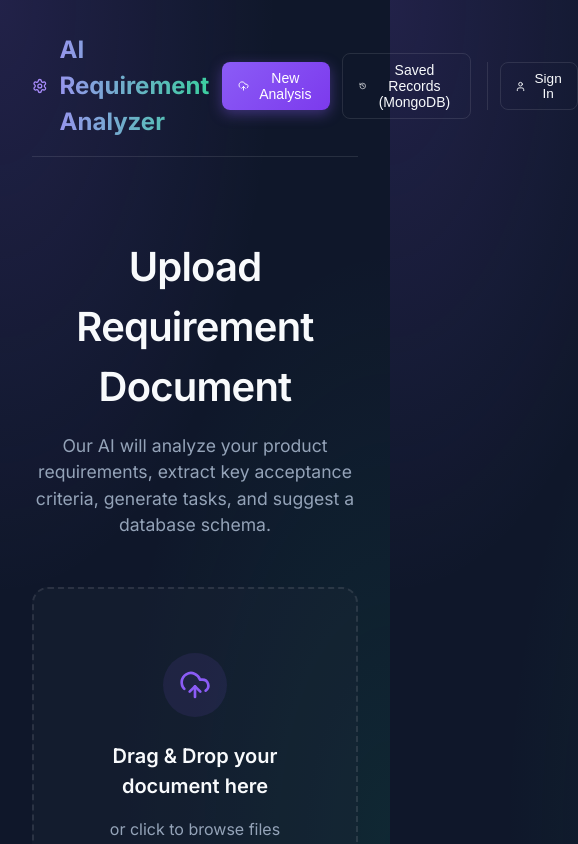
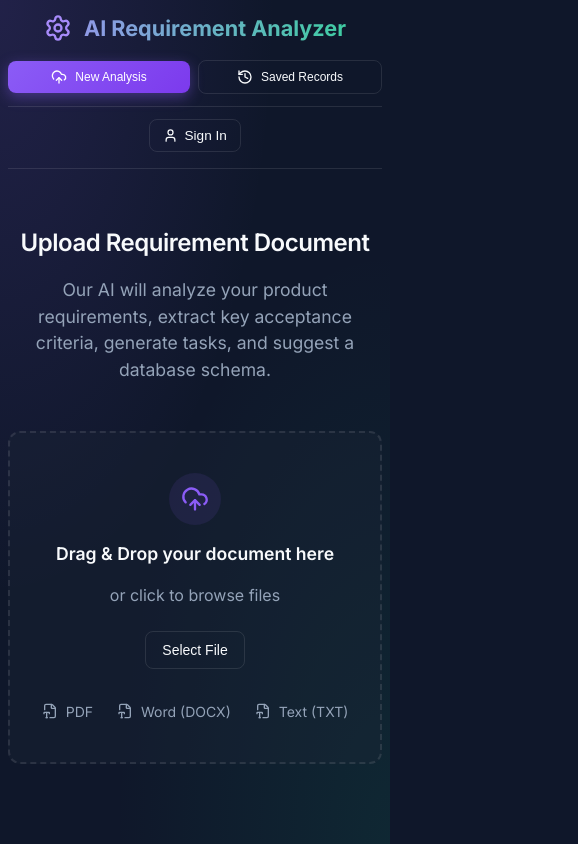
Before and after one commit to Omairran/Analyzer-Assistant, a React (Vite) app: page / in a window 390 px wide. Shown: the top 844 px of the page, 578 px wide, since content can reach past the window. Built offline with nearby package versions, Linux system fonts and the light colour scheme; no server answers.

Commit message:
Enhance mobile responsiveness and touch horizontal tab scrolling

```diff
--- a/src/App.jsx
+++ b/src/App.jsx
@@ -124,12 +124,12 @@ function App() {
           <span>AI Requirement Analyzer</span>
         </div>
 
-        {/* View Toggle Tabs */}
-        <div style={{ display: 'flex', gap: '0.75rem', alignItems: 'center' }}>
+        {/* View Toggle Tabs & Auth */}
+        <div className="header-actions">
+          <div className="header-nav-btns">
             <button
               className={`btn ${activeView === 'upload' ? 'btn-primary' : 'btn-secondary'}`}
               onClick={() => setActiveView('upload')}
-            style={{ padding: '0.5rem 1rem', fontSize: '0.875rem', display: 'flex', alignItems: 'center', gap: '0.5rem' }}
             >
               <UploadCloud size={16} /> New Analysis
             </button>
@@ -137,19 +137,19 @@ function App() {
             <button
               className={`btn ${activeView === 'history' ? 'btn-primary' : 'btn-secondary'}`}
               onClick={() => setActiveView('history')}
-            style={{ padding: '0.5rem 1rem', fontSize: '0.875rem', display: 'flex', alignItems: 'center', gap: '0.5rem' }}
             >
-            <History size={16} /> Saved Records (MongoDB)
+              <History size={16} /> Saved Records
             </button>
 
             {result && activeView === 'upload' && (
-            <button className="btn btn-secondary" onClick={handleReset} style={{ padding: '0.5rem 1rem', fontSize: '0.875rem' }}>
-              Analyze New File
+              <button className="btn btn-secondary" onClick={handleReset}>
+                New File
               </button>
             )}
+          </div>
 
           {/* User Auth Info / Login Button */}
-          <div style={{ borderLeft: '1px solid rgba(255,255,255,0.1)', paddingLeft: '0.75rem', marginLeft: '0.25rem' }}>
+          <div className="auth-info-container">
             {currentUser ? (
               <div style={{ display: 'flex', alignItems: 'center', gap: '0.5rem' }}>
                 <div style={{
--- a/src/components/ResultsDashboard.jsx
+++ b/src/components/ResultsDashboard.jsx
@@ -171,7 +171,7 @@ const ResultsDashboard = ({ result, fileName }) => {
         </div>
 
         {/* Action Buttons: Save & Download */}
-        <div style={{ display: 'flex', alignItems: 'center', gap: '0.75rem' }}>
+        <div className="file-actions">
           {/* Save to DB permission button */}
           <button
             className="btn btn-primary"
--- a/src/index.css
+++ b/src/index.css
@@ -399,3 +399,188 @@ p { color: var(--text-muted); margin-bottom: 1rem; }
   border-color: rgba(255, 255, 255, 0.1);
   background: rgba(255, 255, 255, 0.05);
 }
+
+.header-actions {
+  display: flex;
+  align-items: center;
+  gap: 0.75rem;
+}
+
+.header-nav-btns {
+  display: flex;
+  align-items: center;
+  gap: 0.5rem;
+}
+
+.file-actions {
+  display: flex;
+  align-items: center;
+  gap: 0.75rem;
+}
+
+/* ==========================================================================
+   Mobile & Tablet Responsiveness
+   ========================================================================== */
+
+/* Touch-friendly horizontal tab scrolling */
+.tabs-container {
+  display: flex;
+  gap: 0.5rem;
+  margin-bottom: 1.5rem;
+  border-bottom: 1px solid var(--border-color);
+  padding-bottom: 0;
+  overflow-x: auto;
+  flex-wrap: nowrap;
+  white-space: nowrap;
+  -webkit-overflow-scrolling: touch;
+  scrollbar-width: none; /* Firefox */
+}
+
+.tabs-container::-webkit-scrollbar {
+  display: none; /* Chrome, Safari, Edge */
+}
+
+.tab-btn {
+  flex-shrink: 0;
+}
+
+/* Touch-friendly table wrapper */
+.table-responsive-wrapper {
+  overflow-x: auto;
+  -webkit-overflow-scrolling: touch;
+  width: 100%;
+}
+
+@media (max-width: 768px) {
+  .app-container {
+    padding: 1rem 0.75rem;
+  }
+
+  .app-header {
+    flex-direction: column;
+    align-items: stretch;
+    gap: 1rem;
+    margin-bottom: 1.5rem;
+    padding-bottom: 1rem;
+  }
+
+  .brand {
+    justify-content: center;
+    font-size: 1.35rem;
+  }
+
+  .header-actions {
+    flex-direction: column;
+    width: 100%;
+    gap: 0.75rem;
+  }
+
+  .header-nav-btns {
+    width: 100%;
+    justify-content: center;
+  }
+
+  .header-nav-btns .btn {
+    flex: 1;
+    padding: 0.6rem 0.5rem;
+    font-size: 0.8rem;
+    justify-content: center;
+  }
+
+  .auth-info-container {
+    width: 100%;
+    display: flex;
+    justify-content: center;
+    border-left: none !important;
+    border-top: 1px solid rgba(255, 255, 255, 0.1);
+    padding-left: 0 !important;
+    padding-top: 0.75rem;
+    margin-left: 0 !important;
+  }
+
+  h1 { font-size: 1.75rem; }
+  h2 { font-size: 1.3rem; }
+  h3 { font-size: 1.1rem; }
+
+  .upload-area {
+    padding: 2.5rem 1rem;
+    border-radius: 12px;
+  }
+
+  .upload-icon {
+    width: 52px;
+    height: 52px;
+    padding: 0.75rem;
+    margin-bottom: 1rem;
+  }
+
+  .supported-formats {
+    flex-wrap: wrap;
+    gap: 0.75rem;
+  }
+
+  .file-card {
+    flex-direction: column;
+    align-items: stretch;
+    gap: 1rem;
+    padding: 1rem;
+  }
+
+  .file-actions {
+    width: 100%;
+    flex-direction: column;
+    gap: 0.5rem;
+  }
+
+  .file-actions .btn,
+  .file-actions > div {
+    width: 100%;
+  }
+
+  .file-actions button {
+    justify-content: center;
+  }
+
+  .task-item {
+    flex-direction: column;
+    align-items: flex-start;
+    gap: 0.5rem;
+  }
+
+  .data-table th, .data-table td {
+    padding: 0.6rem 0.5rem;
+    font-size: 0.8rem;
+  }
+
+  .glass-panel {
+    border-radius: 12px;
+    padding: 1.25rem !important;
+  }
+
+  .section-card {
+    padding: 1rem !important;
+  }
+}
+
+@media (max-width: 480px) {
+  .app-container {
+    padding: 0.75rem 0.5rem;
+  }
+
+  h1 { font-size: 1.5rem; }
+
+  .btn {
+    padding: 0.6rem 1rem;
+    font-size: 0.875rem;
+  }
+
+  .header-nav-btns .btn {
+    font-size: 0.75rem;
+    padding: 0.5rem 0.35rem;
+  }
+
+  .tab-btn {
+    padding: 0.5rem 0.65rem;
+    font-size: 0.8rem;
+  }
+}
```
Lines whose indentation alone changed are shown as unchanged.
